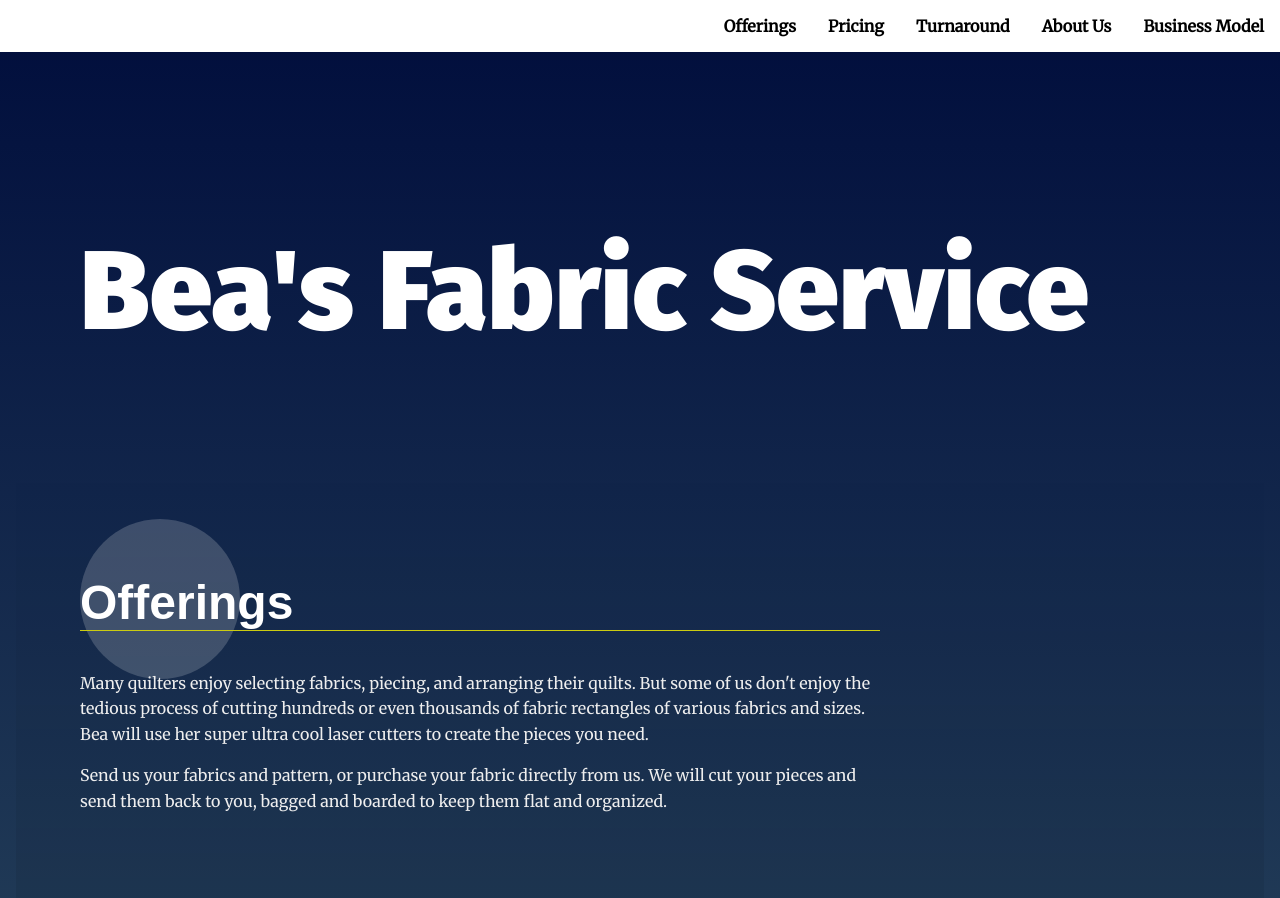
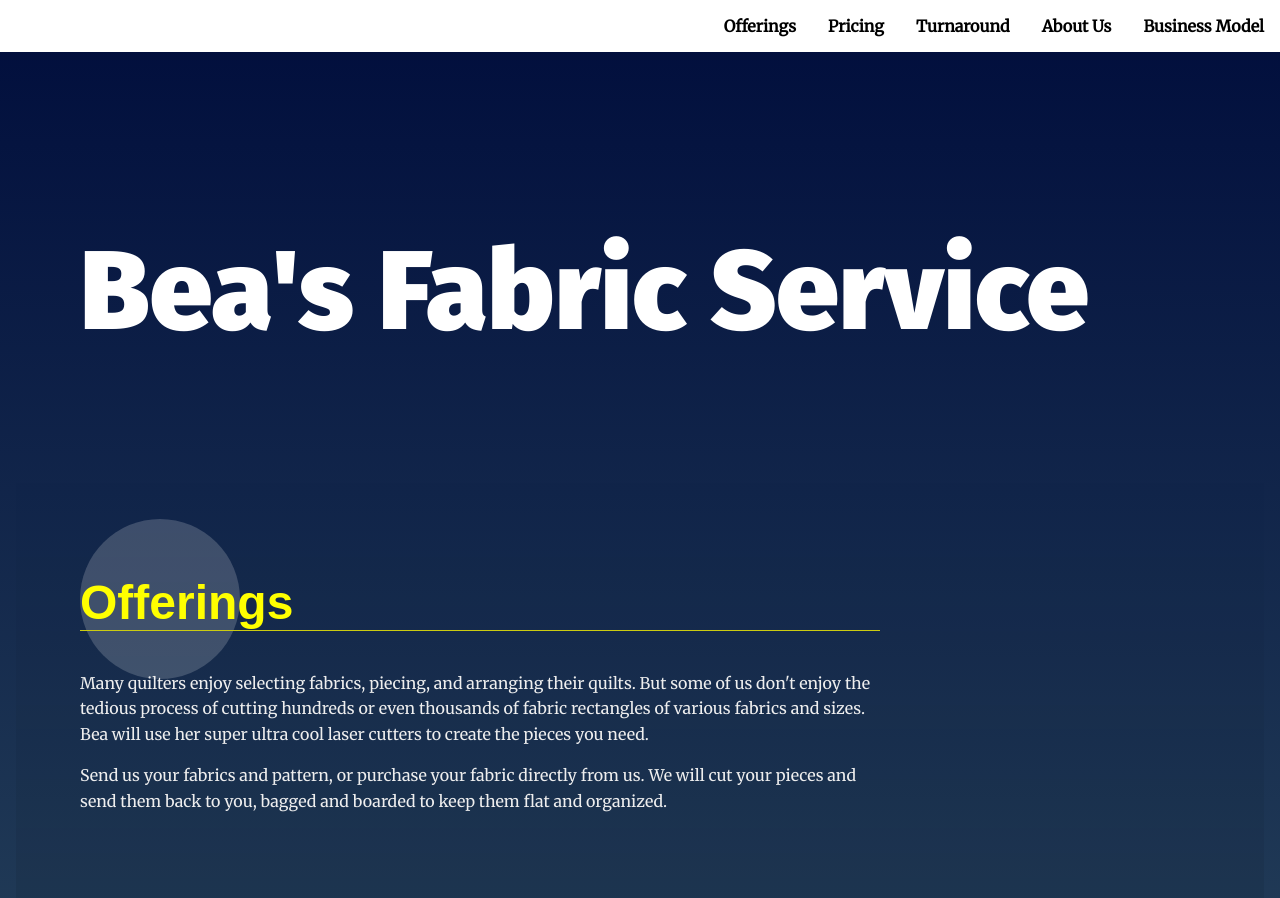
Before and after one commit to smbrokaw/p2-udacity, a plain HTML site: page index.html in a window 1280 px wide. Shown: the top 898 px of the page. Drawn offline with Linux system fonts and the light colour scheme.

Commit message:
Add yellow color to visible section header

```diff
--- a/css/styles.css
+++ b/css/styles.css
@@ -198,6 +198,10 @@ section.current-section {
     background: linear-gradient(0deg, rgba(0, 0, 0, 0.1) 0%, rgba(0, 0, 0, 0) 100%);
 }
 
+section.current-section h2 {
+    color: yellow;
+}
+
 section.current-section .landing__container::before {
     opacity: 1;
     animation: rotate 4s linear 0s infinite forwards;
```
